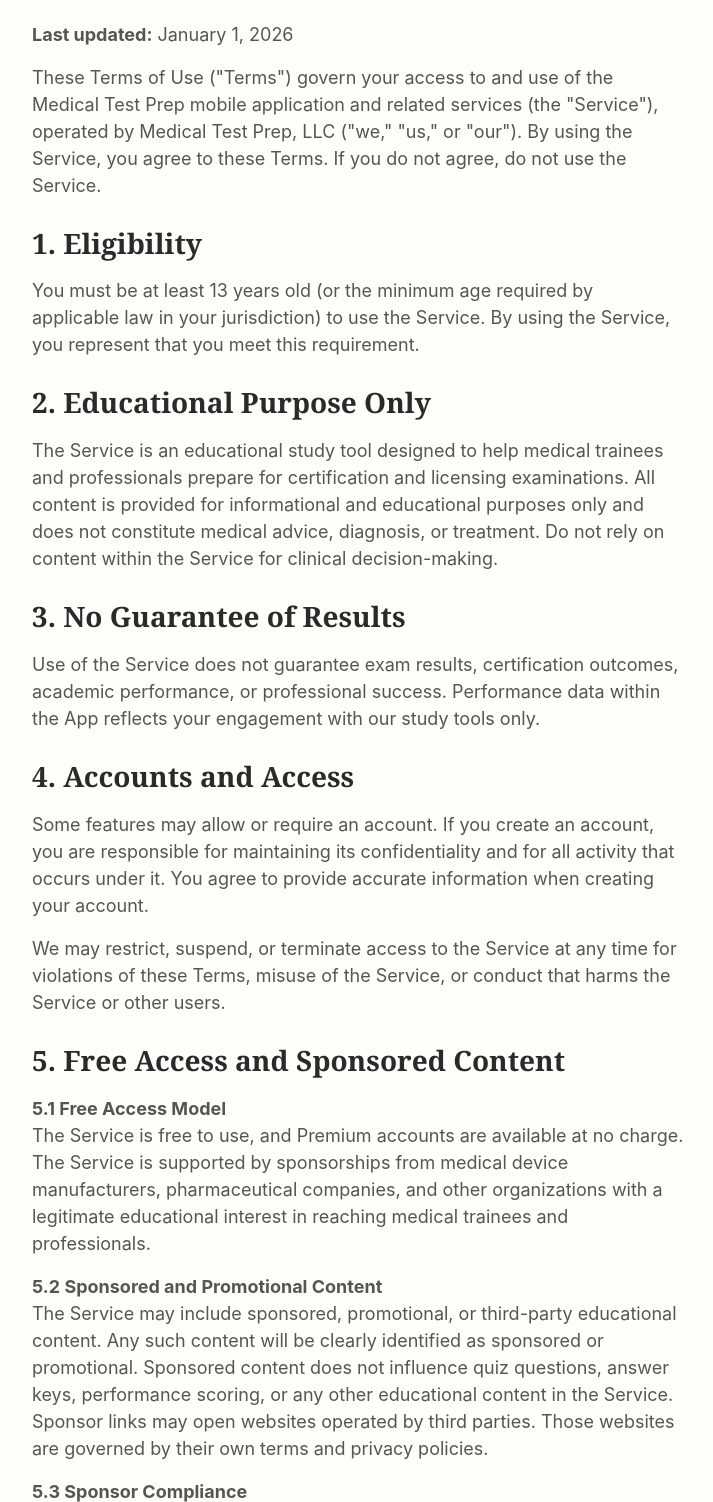
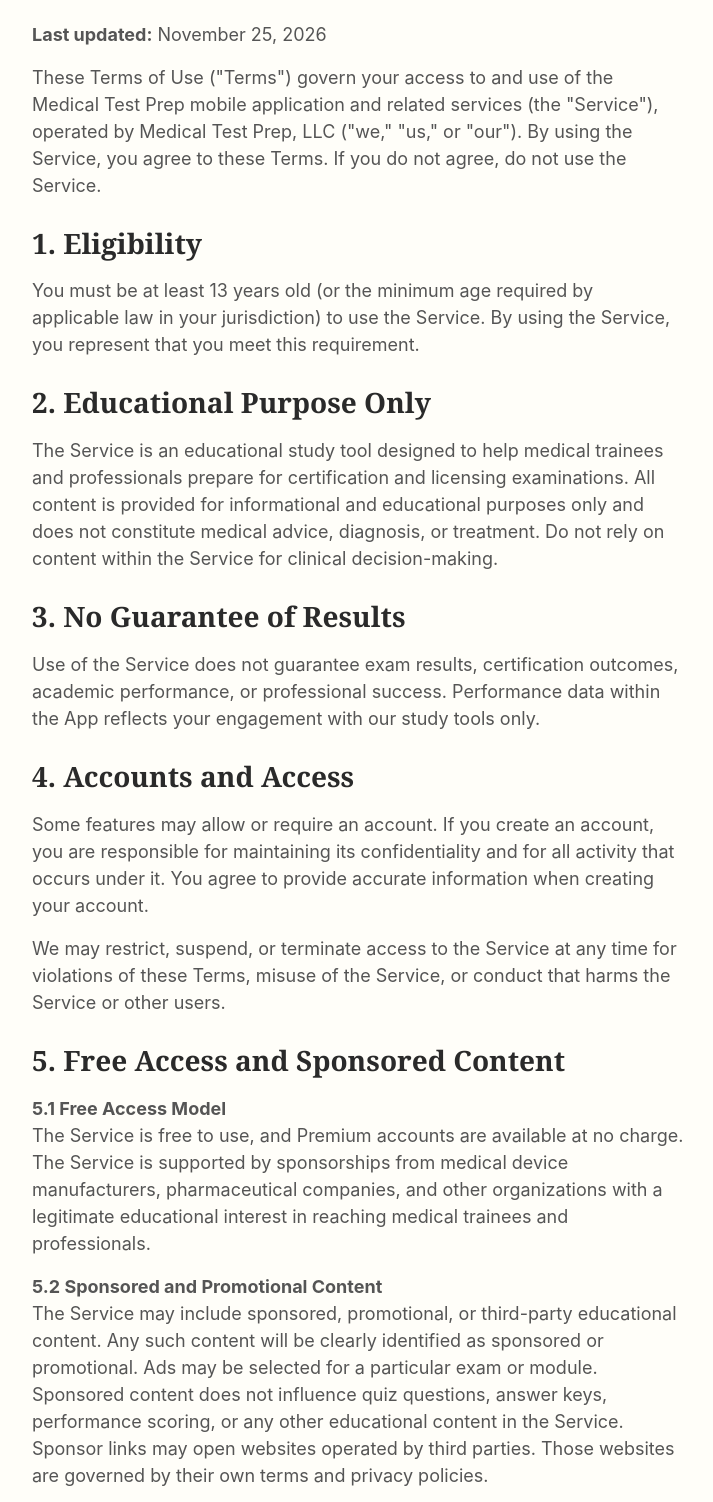
Before and after one commit to matthewobell/medicaltestpreps, a plain HTML site: page termsofuse.html in a window 1280 px wide. Shown: the part 199-1701 px from the top of the page, without its empty margins (282-995 px from the left). Drawn offline with Linux system fonts and the light colour scheme.

Commit message:
Update termsofuse.html

```diff
--- a/termsofuse.html
+++ b/termsofuse.html
@@ -17,7 +17,7 @@
   <div class="page-content">
     <div class="about-content">
       <h1 class="page-heading">Terms of Use</h1>
-      <p class="page-text"><strong>Last updated:</strong> January 1, 2026</p>
+      <p class="page-text"><strong>Last updated:</strong> November 25, 2026</p>
 
       <p class="page-text">These Terms of Use ("Terms") govern your access to and use of the Medical Test Prep mobile application and related services (the "Service"), operated by Medical Test Prep, LLC ("we," "us," or "our"). By using the Service, you agree to these Terms. If you do not agree, do not use the Service.</p>
 
@@ -36,7 +36,7 @@
 
       <h2 class="page-subheading">5. Free Access and Sponsored Content</h2>
       <p class="page-text"><strong>5.1 Free Access Model</strong><br />The Service is free to use, and Premium accounts are available at no charge. The Service is supported by sponsorships from medical device manufacturers, pharmaceutical companies, and other organizations with a legitimate educational interest in reaching medical trainees and professionals.</p>
-      <p class="page-text"><strong>5.2 Sponsored and Promotional Content</strong><br />The Service may include sponsored, promotional, or third-party educational content. Any such content will be clearly identified as sponsored or promotional. Sponsored content does not influence quiz questions, answer keys, performance scoring, or any other educational content in the Service. Sponsor links may open websites operated by third parties. Those websites are governed by their own terms and privacy policies.</p>
+      <p class="page-text"><strong>5.2 Sponsored and Promotional Content</strong><br />The Service may include sponsored, promotional, or third-party educational content. Any such content will be clearly identified as sponsored or promotional. Ads may be selected for a particular exam or module. Sponsored content does not influence quiz questions, answer keys, performance scoring, or any other educational content in the Service. Sponsor links may open websites operated by third parties. Those websites are governed by their own terms and privacy policies.</p>
       <p class="page-text"><strong>5.3 Sponsor Compliance</strong><br />Sponsorship arrangements are subject to applicable law. Medical Test Prep, LLC maintains editorial independence over all educational content within the Service.</p>
 
       <h2 class="page-subheading">6. Data, Analytics, and Commercial Partnerships</h2>
@@ -46,6 +46,7 @@
 
       <h2 class="page-subheading">7. License and Acceptable Use</h2>
       <p class="page-text">We grant you a limited, non-exclusive, non-transferable, revocable license to use the Service for personal, non-commercial educational purposes in accordance with these Terms.</p>
+
       <p class="page-text">You agree not to:</p>
       <ul class="page-text">
         <li>Copy, reproduce, distribute, sell, sublicense, or reverse engineer any part of the Service</li>
```
